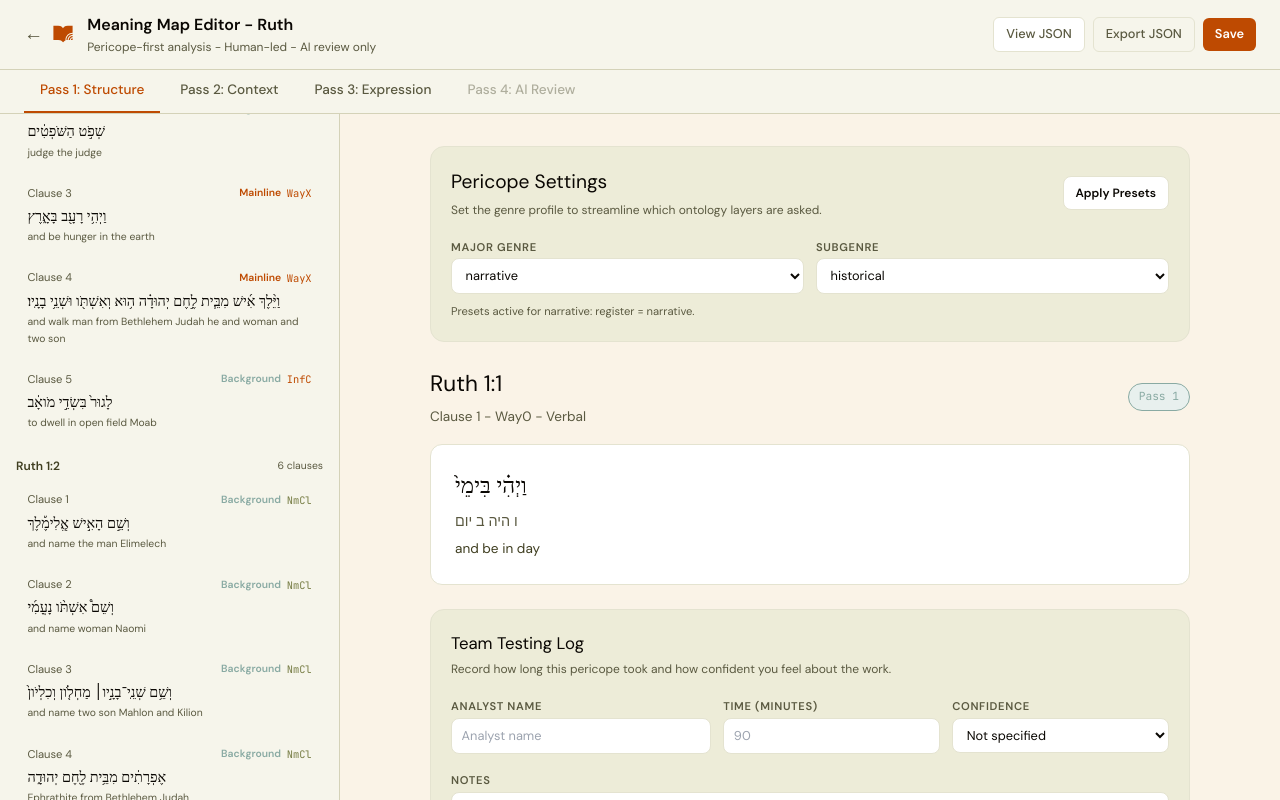
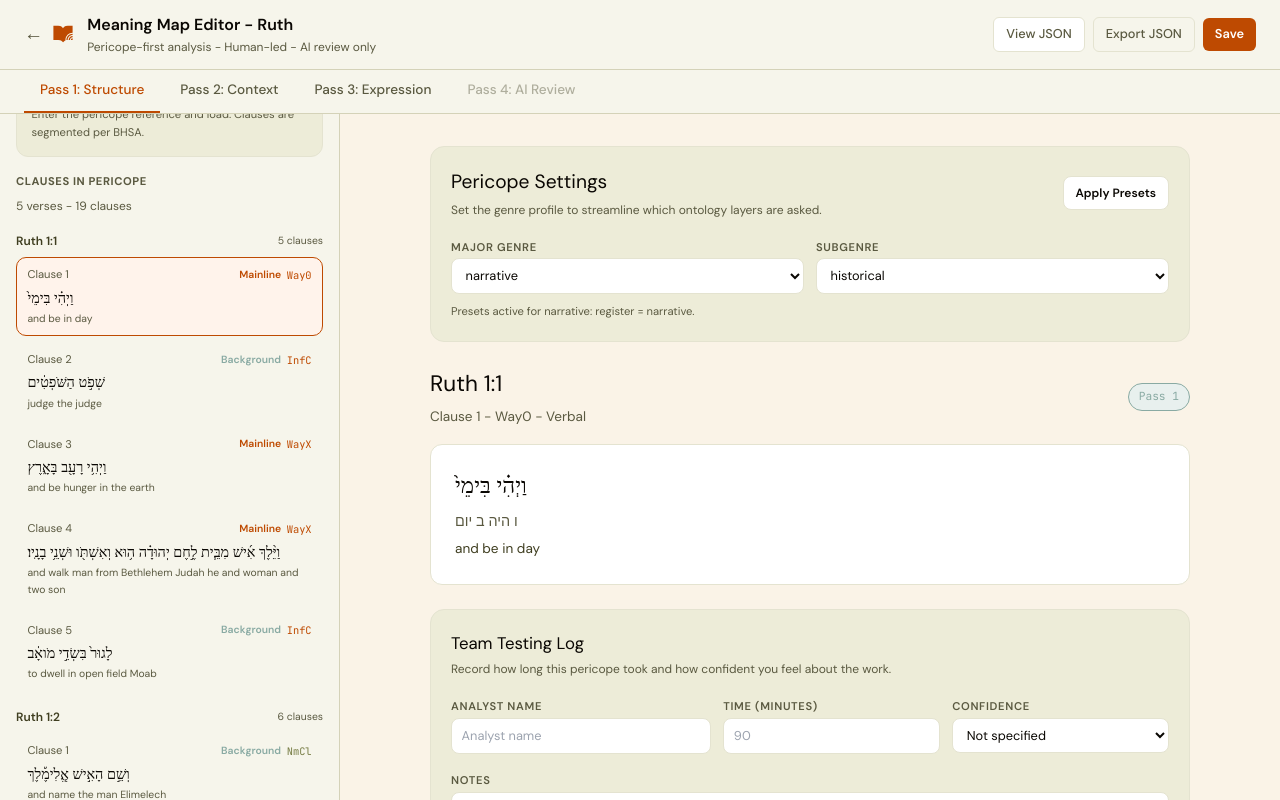
Before and after one commit to MarciaSuzuki/meaning-map-editor, a Next.js app: page /editor/ruth in a window 1280 px wide. Built offline with nearby package versions, Linux system fonts and the light colour scheme.

Commit message:
Adjust clause auto-scroll offset

```diff
--- a/app/editor/[id]/page.tsx
+++ b/app/editor/[id]/page.tsx
@@ -337,14 +337,7 @@ export default function EditorPage() {
     if (!container) return;
     const target = container.querySelector<HTMLElement>(`[data-clause-id="${selectedClauseId}"]`);
     if (!target) return;
-    let offsetTop = 0;
-    let el: HTMLElement | null = target;
-    while (el && el !== container) {
-      offsetTop += el.offsetTop;
-      el = el.offsetParent as HTMLElement | null;
-    }
-    const top = Math.max(offsetTop - 6, 0);
-    container.scrollTo({ top, behavior: 'smooth' });
+    target.scrollIntoView({ block: 'start', behavior: 'smooth' });
   }, [selectedClauseId, pericopeRange]);
 
   useEffect(() => {
@@ -574,6 +567,8 @@ export default function EditorPage() {
 
   const analysisPassBg = ['#FAF3E7', '#EDF2F5', '#F0F5EA', '#F2F1E8'];
 
+  const clauseScrollOffset = 72;
+
   return (
     <div style={{ height: '100vh', overflow: 'hidden', display: 'flex', flexDirection: 'column', fontFamily: s.body }}>
       <header style={{ borderBottom: `1px solid ${s.borderLight}`, padding: '0.75rem 1.5rem', display: 'flex', alignItems: 'center', justifyContent: 'space-between' }}>
@@ -629,7 +624,18 @@ export default function EditorPage() {
       </nav>
 
       <div style={{ flex: 1, minHeight: 0, display: 'flex', overflow: 'hidden' }}>
-        <aside ref={clausePanelRef} style={{ width: 340, minHeight: 0, borderRight: `1px solid ${s.borderLight}`, overflowY: 'auto', padding: '1rem' }}>
+        <aside
+          ref={clausePanelRef}
+          style={{
+            width: 340,
+            minHeight: 0,
+            borderRight: `1px solid ${s.borderLight}`,
+            overflowY: 'auto',
+            padding: '1rem',
+            position: 'relative',
+            scrollPaddingTop: clauseScrollOffset,
+          }}
+        >
           <div style={{ backgroundColor: s.bgCard, borderRadius: 12, padding: '0.9rem', marginBottom: '1rem', border: `1px solid ${s.border}` }}>
             <div style={{ display: 'flex', alignItems: 'center', justifyContent: 'space-between', marginBottom: '0.5rem' }}>
               <span style={labelStyle}>Pericope Reference</span>
@@ -684,6 +690,7 @@ export default function EditorPage() {
                         padding: '0.5rem 0.65rem',
                         cursor: 'pointer',
                         transition: 'all 120ms ease',
+                        scrollMarginTop: clauseScrollOffset,
                       }}
                     >
                       <div style={{ display: 'flex', alignItems: 'center', justifyContent: 'space-between', marginBottom: '0.2rem' }}>
```
